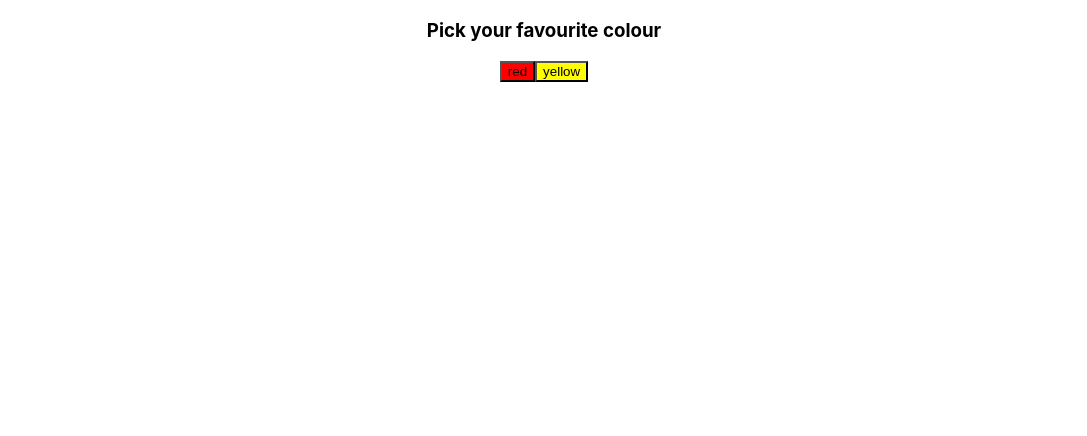
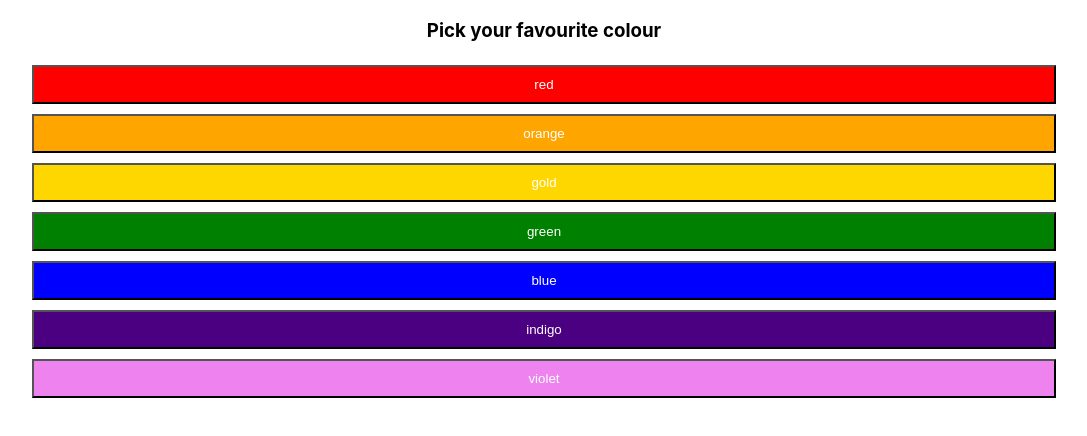
Before and after one commit to Antimatter9000/sentimo, a React (Create React App) app in the folder client/: page / in a window 1280 px wide. Shown: the top 436 px of the page, without its empty margins (96-1183 px from the left). Built offline with nearby package versions, Linux system fonts and the light colour scheme; no server answers.

Commit message:
add more colours

```diff
--- a/client/src/routes/output/dot.js
+++ b/client/src/routes/output/dot.js
@@ -1,9 +1,10 @@
 export default class Dot {
     constructor(colour, value, ctx) {
+        this.ctx = ctx;
         this.value = parseInt(value, 10);
         const yValue =  this.value * -1;
         this.colour = colour;
-        this.x = ctx.canvas.width/2;
+        this.x = 0;
         this.y = ctx.canvas.height * ((yValue + 1000)/2000);
         this.dead = false;
     }
@@ -16,8 +17,8 @@ export default class Dot {
     }
 
     shift() {
-        this.x -= 2;
-        if (this.x < 0) {
+        this.x += 2;
+        if (this.x > this.ctx.canvas.width) {
             this.dead = true;
         }
     }
--- a/client/src/routes/output/index.js
+++ b/client/src/routes/output/index.js
@@ -62,7 +62,7 @@ export default class Output extends Component {
                 this.state.ctx.lineTo(dot.x, dot.y);
             });
 
-            this.state.ctx.lineTo(this.state.ctx.canvas.width/2, dots[dots.length-1].y);
+            this.state.ctx.lineTo(0, dots[dots.length-1].y);
             this.state.ctx.strokeStyle = colour;
             this.state.ctx.stroke();
 
@@ -105,7 +105,7 @@ export default class Output extends Component {
 
     updateAverage = () => {
         const total = this.getTotal();
-        const average = total/Object.keys(this.state.dots).length;
+        const average = total/(Object.keys(this.state.dots).length - 1);
 
         const newBlackDot = new Dot('black', average, this.state.ctx);
         const newBlackDots = this.getNewBlackDots(newBlackDot);
--- a/client/src/routes/vote/ColourButton.js
+++ b/client/src/routes/vote/ColourButton.js
@@ -2,7 +2,13 @@ import React from 'react';
 
 export default ({ colour, selectColour }) => (
     <button
-      style={{ backgroundColor: colour }}
+      style={{
+        backgroundColor: colour,
+        width: '80%',
+        padding: '10px',
+        margin: '5px auto',
+        color: 'white'
+      }}
       onClick={() => selectColour(colour)}>
         {colour}
     </button>
--- a/client/src/routes/vote/ColourPrompt.js
+++ b/client/src/routes/vote/ColourPrompt.js
@@ -5,6 +5,11 @@ export default ({ selectColour }) => (
     <div className="colour-prompt">
         <h3>Pick your favourite colour</h3>
         <ColourButton selectColour={selectColour} colour="red" />
-        <ColourButton selectColour={selectColour} colour="yellow" />
+        <ColourButton selectColour={selectColour} colour="orange" />
+        <ColourButton selectColour={selectColour} colour="gold" />
+        <ColourButton selectColour={selectColour} colour="green" />
+        <ColourButton selectColour={selectColour} colour="blue" />
+        <ColourButton selectColour={selectColour} colour="indigo" />
+        <ColourButton selectColour={selectColour} colour="violet" />
     </div>
 )
```
